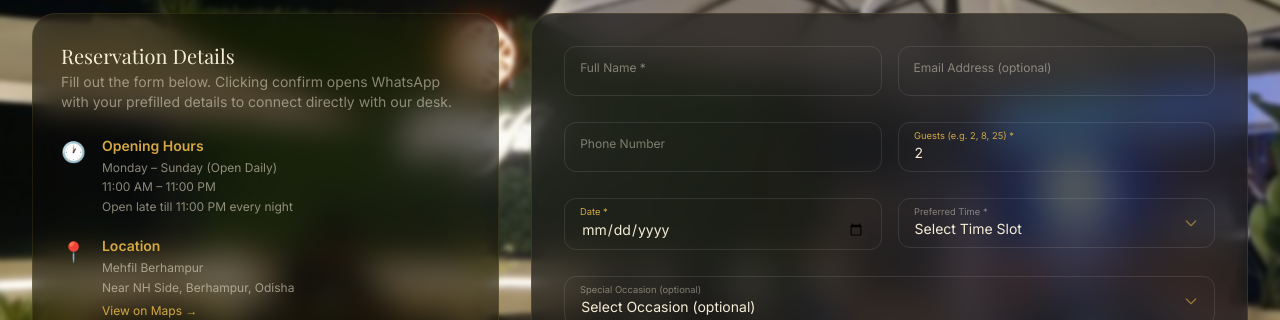
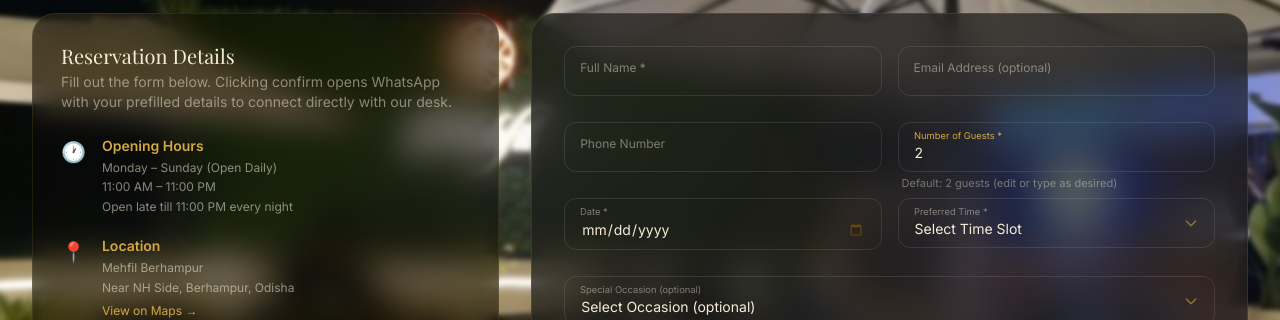
Before and after one commit to ronit0000/Mehfil_Cafe, a React (Vite) app: page / in a window 1280 px wide. Shown: the part 5860-6180 px from the top of the page. Built offline with nearby package versions, Linux system fonts and the light colour scheme; a web font is replaced by a local one.

Commit message:
fix(reservation): remove number stepper arrows, set default 2 guests, and style date calendar icon in mustard gold

```diff
--- a/src/components/Reservation.jsx
+++ b/src/components/Reservation.jsx
@@ -404,29 +404,54 @@ export default function Reservation() {
                 />
                 <FloatingInput
                   id="guests"
-                  label="Guests (e.g. 2, 8, 25) *"
+                  label="Number of Guests *"
                   type="number"
+                  inputMode="numeric"
                   min="1"
                   max="1000"
                   value={form.guests}
                   onChange={handleChange('guests')}
                   onBlur={handleBlur('guests')}
                   error={errors.guests}
+                  helperText="Default: 2 guests (edit or type as desired)"
                 />
               </div>
 
               {/* Row 3: Date + Time */}
               <div className="grid grid-cols-1 sm:grid-cols-2 gap-2 sm:gap-4 items-start">
-                <FloatingInput
+                <div className="form-group flex flex-col">
+                  <div className="relative">
+                    <input
                       id="date"
-                  label="Date *"
                       type="date"
                       value={form.date}
                       onChange={handleChange('date')}
                       onBlur={handleBlur('date')}
-                  error={errors.date}
                       min={today}
+                      className={`form-input${errors.date ? ' error' : ''}`}
+                      aria-describedby={errors.date ? 'date-error' : undefined}
+                      aria-invalid={!!errors.date}
                     />
+                    <label
+                      htmlFor="date"
+                      className="form-label"
+                      style={{
+                        transform: 'translateY(-8px) scale(0.78)',
+                        color: form.date ? '#D4A843' : 'rgba(245, 237, 214, 0.45)',
+                        transformOrigin: 'left',
+                      }}
+                    >
+                      Date *
+                    </label>
+                  </div>
+                  <div className="min-h-[14px] sm:min-h-[18px] mt-0.5 pl-1 text-[11px] sm:text-xs flex items-center">
+                    {errors.date && (
+                      <p id="date-error" className="text-red-400" role="alert">
+                        {errors.date}
+                      </p>
+                    )}
+                  </div>
+                </div>
 
                 {/* Dynamic Time select */}
                 <div className="form-group flex flex-col">
--- a/src/index.css
+++ b/src/index.css
@@ -158,6 +158,32 @@
     transform-origin: left;
   }
 
+  /* ── Remove number input increaser and decreaser stepper buttons ── */
+  input[type="number"]::-webkit-inner-spin-button,
+  input[type="number"]::-webkit-outer-spin-button {
+    -webkit-appearance: none !important;
+    margin: 0 !important;
+  }
+  input[type="number"] {
+    -moz-appearance: textfield !important;
+    appearance: textfield !important;
+  }
+
+  /* ── Mustard Gold Date Picker Calendar Icon ── */
+  input[type="date"] {
+    color-scheme: dark;
+  }
+  input[type="date"]::-webkit-calendar-picker-indicator {
+    cursor: pointer;
+    filter: invert(75%) sepia(60%) saturate(850%) hue-rotate(5deg) brightness(100%) contrast(95%);
+    opacity: 0.95;
+    transition: opacity 0.2s ease, filter 0.2s ease;
+  }
+  input[type="date"]::-webkit-calendar-picker-indicator:hover {
+    opacity: 1;
+    filter: invert(90%) sepia(85%) saturate(1200%) hue-rotate(5deg) brightness(110%);
+  }
+
   /* ── Menu card hover ── */
   .menu-card {
     @apply relative rounded-2xl p-5 transition-all duration-300 cursor-default;
```
Lines whose indentation alone changed are shown as unchanged.
